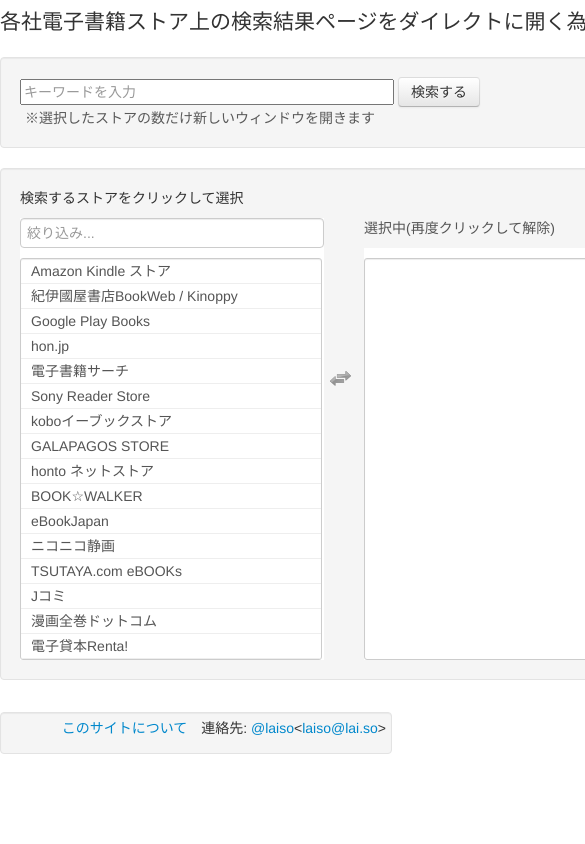
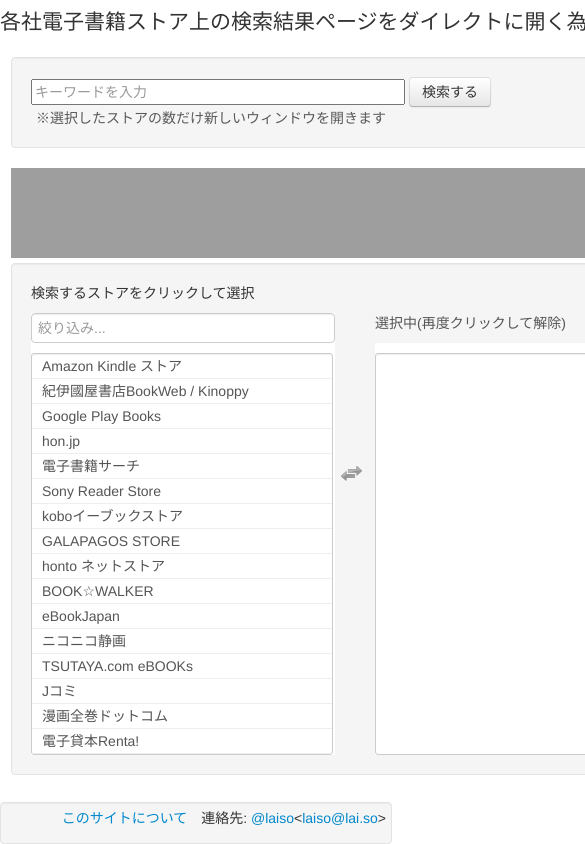
Before and after one commit to laiso/ebooksearch, a plain HTML site: page index.html in a window 390 px wide. Shown: the part 53-897 px from the top of the page, 585 px wide, since content can reach past the window. Before the commit the page ends 844 px from the top, so only its background shows below. Drawn offline with nearby package versions, Linux system fonts and the light colour scheme.

Commit message:
iPhoneの表示確認。デザインFix

```diff
--- a/app.html
+++ b/app.html
@@ -23,6 +23,8 @@
         <span class="help-inline">※選択したストアの数だけ新しいウィンドウを開きます</span>
     </div>
 
+    <iframe src="http://rcm-jp.amazon.co.jp/e/cm?t=rer-22&o=9&p=48&l=st1&mode=kindle-jp&search=%E3%82%B3%E3%83%9F%E3%83%83%E3%82%AF&fc1=000000&lt1=_blank&lc1=3366FF&bg1=FFFFFF&f=ifr" marginwidth="0" marginheight="0" width="728" height="90" border="0" frameborder="0" style="border:none;" scrolling="no"></iframe>
+
     <div class="well">
         <p>検索するストアをクリックして選択</p>
 
--- a/index.html
+++ b/index.html
@@ -26,7 +26,7 @@
 
     <div class="row">
         <div id="search_frame" class="span8">
-            <iframe src="app.html?1" frameborder="0" seamless width="750px" height="650px"></iframe>
+            <iframe src="app.html?1" frameborder="0" seamless width="750px" height="740px"></iframe>
         </div>
 
         <div id="ad" class="span2">
--- a/scripts/app.js
+++ b/scripts/app.js
@@ -12,7 +12,8 @@
       .attr("target", this.store.id)
       .attr('action', this.store.searchUrl.replace("%s", encodeURIComponent(keyword)))
       .attr("accept-charset", this.store.searchEncode)
-      .attr("method", this.store.searchMethod);
+      .attr("method", this.store.searchMethod)
+      .css("display", "none");
     $.each(this.store.params, function(key, value){
       $form.append($("<input>")
         .attr("type", "hidden")
--- a/styles/main.css
+++ b/styles/main.css
@@ -25,7 +25,7 @@
 }
 
 #search_frame, #searchwrap {
-    width: 750px;
+    width: 728px;
 }
 
 #footer {
```
